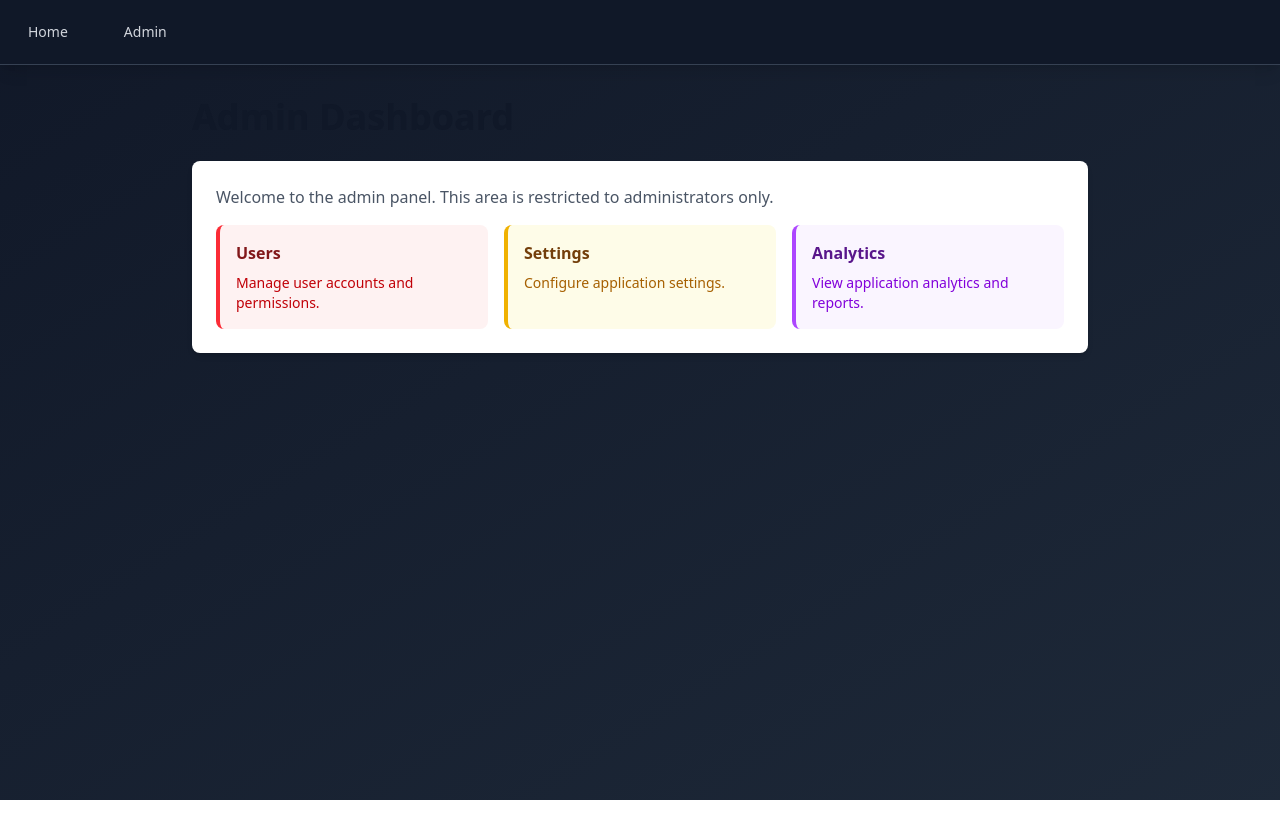
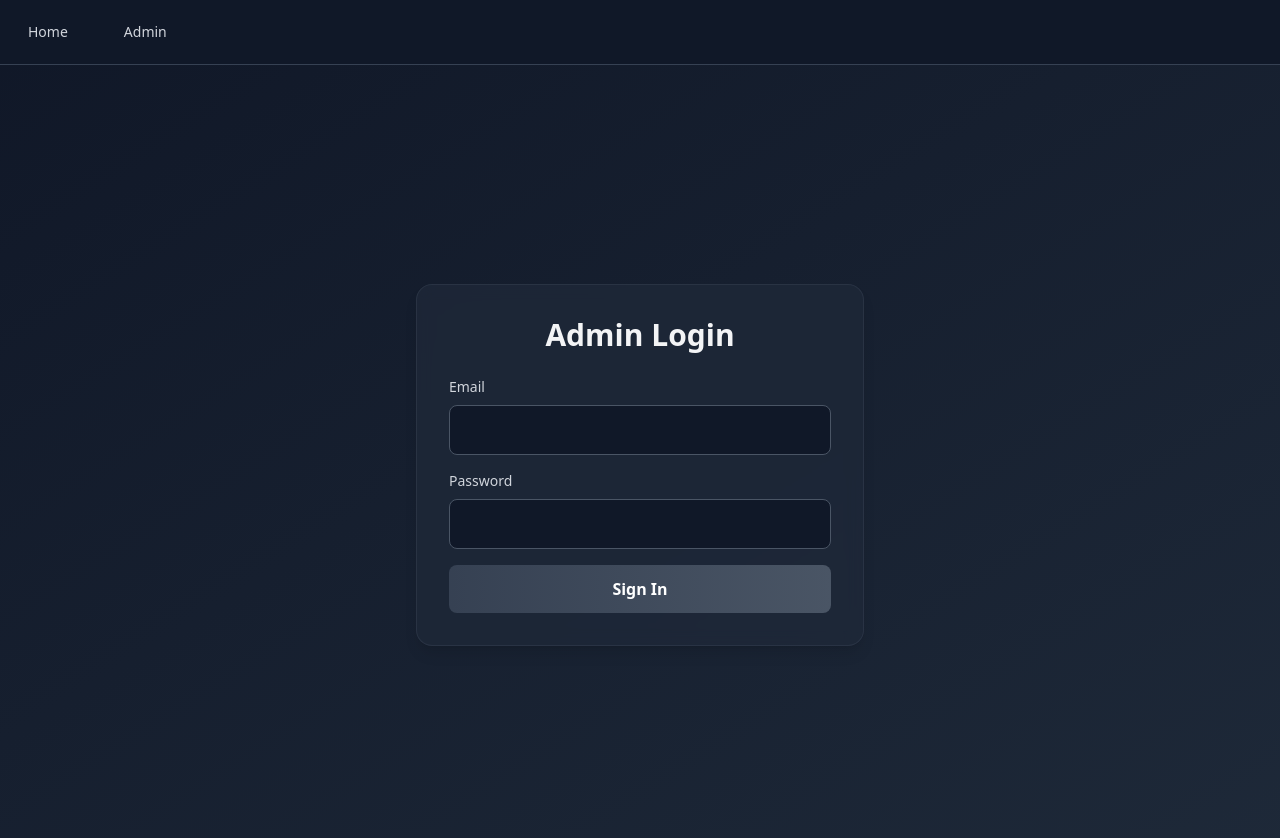
Before and after one commit to vishal-/dimagriya, a React (Vite) app: page /#/admin in a window 1280 px wide. Shown: the top 838 px of the page. Before the commit the page ends 800 px from the top, so only its background shows below. Built offline with nearby package versions, Linux system fonts and the light colour scheme.

Commit message:
Added authguard

```diff
--- a/package.json
+++ b/package.json
@@ -13,7 +13,8 @@
     "@supabase/supabase-js": "^2.75.0",
     "react": "^19.1.1",
     "react-dom": "^19.1.1",
-    "react-router-dom": "^7.9.4"
+    "react-router-dom": "^7.9.4",
+    "zustand": "^5.0.8"
   },
   "devDependencies": {
     "@eslint/js": "^9.36.0",
--- /dev/null
+++ b/src/components/auth/AuthGuard.tsx
@@ -0,0 +1,31 @@
+import { useEffect } from 'react';
+import { useAuthStore } from '../../stores/authStore';
+import LoginForm from './LoginForm';
+
+interface AuthGuardProps {
+  children: React.ReactNode;
+}
+
+const AuthGuard = ({ children }: AuthGuardProps) => {
+  const { user, loading, initialize } = useAuthStore();
+
+  useEffect(() => {
+    initialize();
+  }, [initialize]);
+
+  if (loading) {
+    return (
+      <div className="min-h-screen bg-gradient-to-br from-gray-900 to-gray-800 flex items-center justify-center">
+        <div className="text-gray-300">Loading...</div>
+      </div>
+    );
+  }
+
+  if (!user) {
+    return <LoginForm />;
+  }
+
+  return <>{children}</>;
+};
+
+export default AuthGuard;
--- /dev/null
+++ b/src/components/auth/LoginForm.tsx
@@ -0,0 +1,71 @@
+import { useState } from 'react';
+import { useAuthStore } from '../../stores/authStore';
+
+const LoginForm = () => {
+  const [email, setEmail] = useState('');
+  const [password, setPassword] = useState('');
+  const [loading, setLoading] = useState(false);
+  const [error, setError] = useState('');
+  const { signIn } = useAuthStore();
+
+  const handleSubmit = async (e: React.FormEvent) => {
+    e.preventDefault();
+    try {
+      setLoading(true);
+      setError('');
+      await signIn(email, password);
+    } catch (err) {
+      setError(err instanceof Error ? err.message : 'Login failed');
+    } finally {
+      setLoading(false);
+    }
+  };
+
+  return (
+    <div className="min-h-screen bg-gradient-to-br from-gray-900 to-gray-800 flex items-center justify-center">
+      <div className="bg-gray-800/80 backdrop-blur-sm rounded-2xl shadow-lg p-8 border border-gray-700/50 w-full max-w-md">
+        <h2 className="text-3xl font-bold text-gray-100 mb-6 text-center">Admin Login</h2>
+
+        <form onSubmit={handleSubmit} className="space-y-4">
+          <div>
+            <label className="block text-gray-300 text-sm font-medium mb-2">Email</label>
+            <input
+              type="email"
+              value={email}
+              onChange={(e) => setEmail(e.target.value)}
+              className="w-full bg-gray-900 text-gray-100 border border-gray-600 rounded-lg p-3"
+              required
+            />
+          </div>
+
+          <div>
+            <label className="block text-gray-300 text-sm font-medium mb-2">Password</label>
+            <input
+              type="password"
+              value={password}
+              onChange={(e) => setPassword(e.target.value)}
+              className="w-full bg-gray-900 text-gray-100 border border-gray-600 rounded-lg p-3"
+              required
+            />
+          </div>
+
+          {error && (
+            <div className="p-3 bg-red-900/50 border border-red-700 rounded-lg text-red-300 text-sm">
+              {error}
+            </div>
+          )}
+
+          <button
+            type="submit"
+            disabled={loading}
+            className="w-full bg-gradient-to-r from-gray-700 to-gray-600 text-white py-3 rounded-lg font-semibold hover:shadow-lg transition-all disabled:opacity-50"
+          >
+            {loading ? 'Signing in...' : 'Sign In'}
+          </button>
+        </form>
+      </div>
+    </div>
+  );
+};
+
+export default LoginForm;
--- a/src/components/container/index.tsx
+++ b/src/components/container/index.tsx
@@ -3,6 +3,7 @@
 import Admin from "../pages/Admin";
 import AdminAssessments from "../pages/AdminAssessments";
 import Navigation from "../common/Navigation";
+import AuthGuard from "../auth/AuthGuard";
 
 const Container = () => {
   return (
@@ -12,8 +13,8 @@
       {/* Main Content */}
       <Routes>
         <Route path="/" element={<Home />} />
-        <Route path="/admin" element={<Admin />} />
-        <Route path="/admin/assessments" element={<AdminAssessments />} />
+        <Route path="/admin" element={<AuthGuard><Admin /></AuthGuard>} />
+        <Route path="/admin/assessments" element={<AuthGuard><AdminAssessments /></AuthGuard>} />
       </Routes>
     </div>
   );
--- /dev/null
+++ b/src/stores/authStore.ts
@@ -0,0 +1,42 @@
+import { create } from 'zustand';
+import type { User } from '@supabase/supabase-js';
+import supabase from '../utils/supabase';
+
+interface AuthState {
+  user: User | null;
+  loading: boolean;
+  signIn: (email: string, password: string) => Promise<void>;
+  signUp: (email: string, password: string) => Promise<void>;
+  signOut: () => Promise<void>;
+  initialize: () => void;
+}
+
+export const useAuthStore = create<AuthState>((set) => ({
+  user: null,
+  loading: true,
+
+  signIn: async (email: string, password: string) => {
+    const { error } = await supabase.auth.signInWithPassword({ email, password });
+    if (error) throw error;
+  },
+
+  signUp: async (email: string, password: string) => {
+    const { error } = await supabase.auth.signUp({ email, password });
+    if (error) throw error;
+  },
+
+  signOut: async () => {
+    const { error } = await supabase.auth.signOut();
+    if (error) throw error;
+  },
+
+  initialize: () => {
+    supabase.auth.getSession().then(({ data: { session } }) => {
+      set({ user: session?.user ?? null, loading: false });
+    });
+
+    supabase.auth.onAuthStateChange((_event, session) => {
+      set({ user: session?.user ?? null });
+    });
+  },
+}));
```
Also changed, not shown: 1 other file (tests, documents, lock files or other folders).
